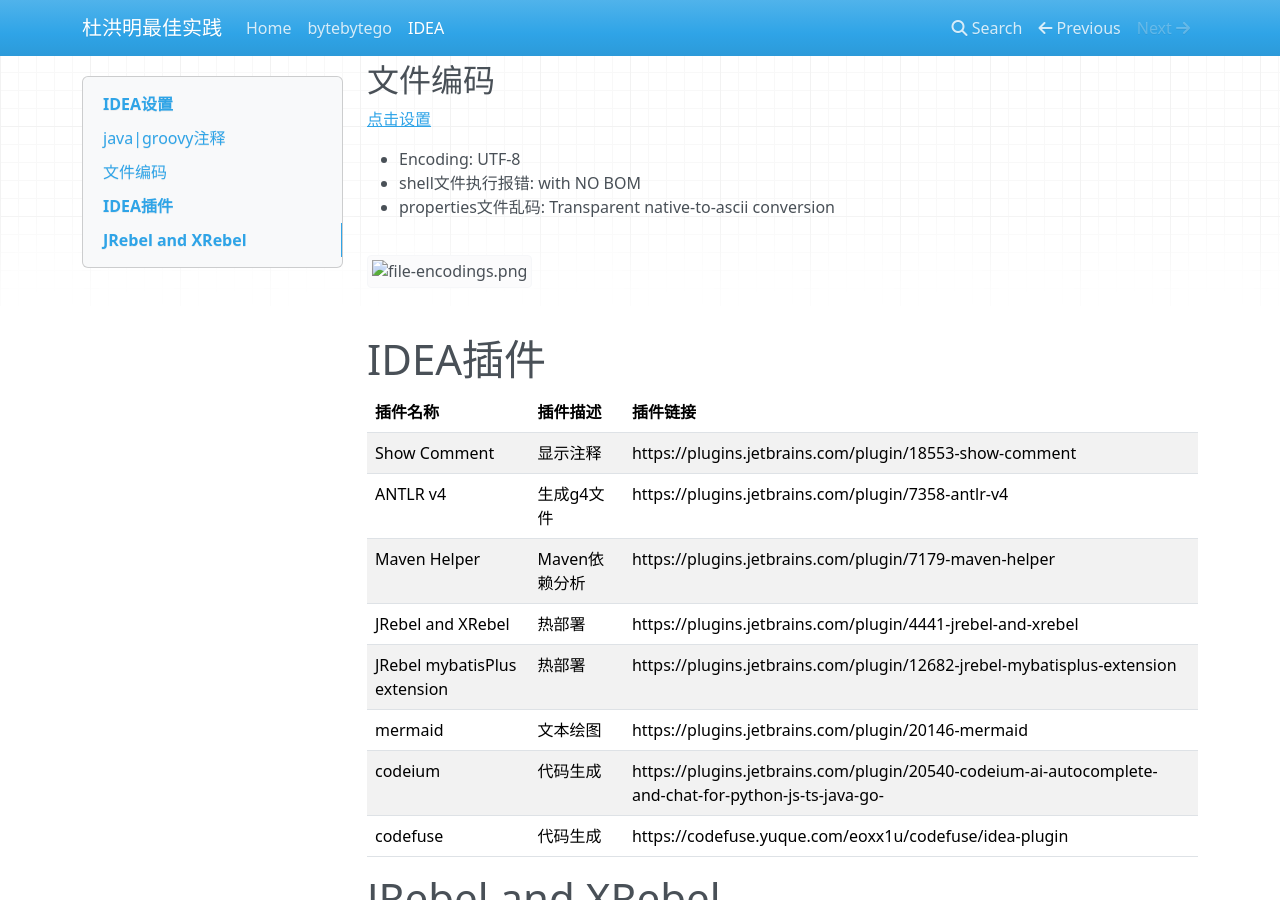
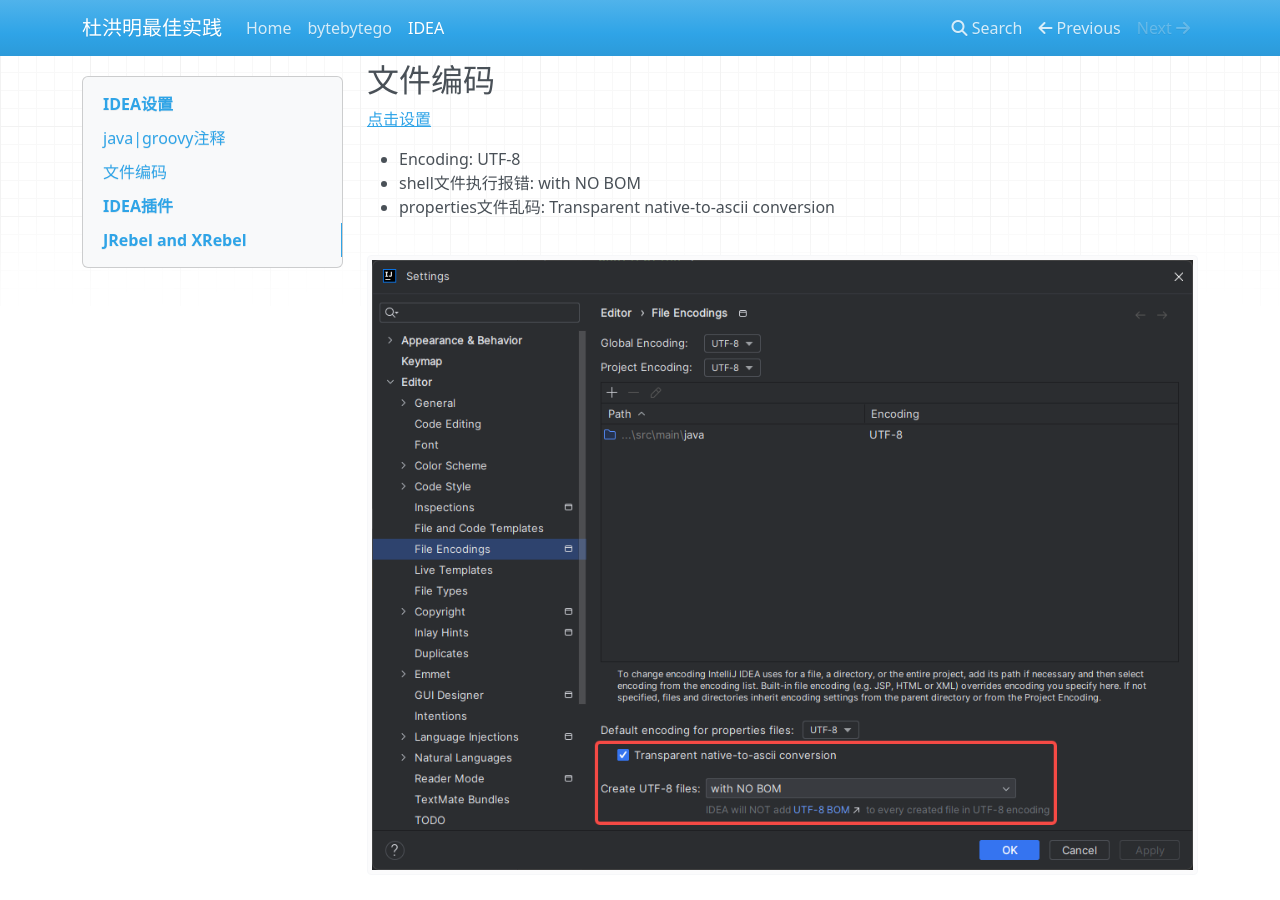
Before and after one commit to duhongming1990/duhongming1990.github.io, an MkDocs documentation site: the page built from docs/IDEA.md, in a window 1280 px wide and 900 px high, scrolled down 374 px. Built offline with MkDocs 1.6.1, drawn with Linux system fonts in a browser that asks for light colours; nearby versions of some CDN libraries.

Commit message:
add IDEA doc

```diff
--- a/docs/IDEA.md
+++ b/docs/IDEA.md
@@ -25,7 +25,7 @@
 - shell文件执行报错: with NO BOM
 - properties文件乱码: Transparent native-to-ascii conversion
 
-![file-encodings.png](..%2Fimages%2FIDEA%2Ffile-encodings.png)
+![file-encodings.png](https://raw.githubusercontent.com/duhongming1990/duhongming1990.github.io/master/images/IDEA/file-encodings.png)
 
 IDEA插件
 ====
```
